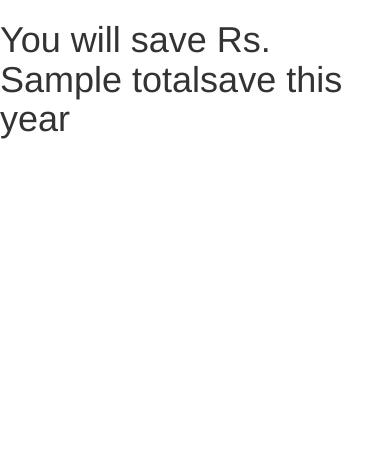
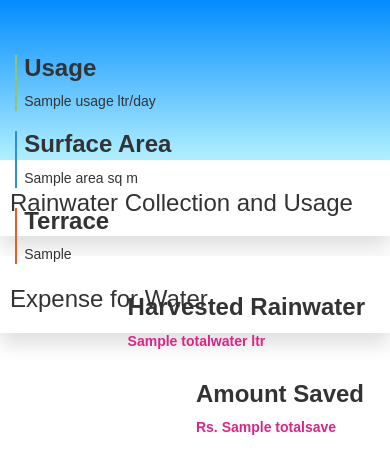
Before and after one commit to 404found-everesthack/junkiri, a Django app: template junapp/templates/junapp/result.html in a window 390 px wide. Shown: the top 474 px of the page. Run offline with Django 3.2, Linux system fonts and the light colour scheme; the template is opened without the code that fills it: most values are stand-ins (such as "Sample title", 1, 10 or a date in 2020); parts of the project's set-up code (start-up, migrations or seed data) failed here and were passed over; some libraries are stand-ins or nearby versions.

Commit message:
harvest final

```diff
--- a/junapp/static/junapp/style/css/harvest.css
+++ b/junapp/static/junapp/style/css/harvest.css
@@ -97,7 +97,7 @@ body{
     display: none;
     height:3rem;
 }
-.prev-input button{
+.prev-input span{
     border: none;
     background: none;
     outline: none;
@@ -105,7 +105,7 @@ body{
 .prev-input .fa{
     padding-left: 5px;
 }
-.prev-input button:hover{
+.prev-input span:hover{
     transform: scale(1.2);
     color:green;
     font-weight: bold;
@@ -216,3 +216,6 @@ body{
         font-weight: bold;
         color:#dc2487;
     }
+    .align-mid{
+        padding-left:18%
+    }
--- a/junapp/templates/junapp/result.html
+++ b/junapp/templates/junapp/result.html
@@ -1,24 +1,60 @@
+<!DOCTYPE html>
+<html lang="en">
 <head>
-    <script src="http://d3js.org/d3.v4.min.js"></script>
+    <meta charset="UTF-8">
+    <title>Title</title>
+    {% load staticfiles %}
+    <link rel="stylesheet" href="https://cdnjs.cloudflare.com/ajax/libs/font-awesome/4.7.0/css/font-awesome.min.css">
+<link rel="stylesheet" href="{% static 'junapp/style/css/bootstrap.min.css' %}">
+<link rel="stylesheet" href="{% static 'junapp/style/css/style.css' %}">
+
+<link rel="stylesheet" href="{% static 'junapp/style/css/harvest.css' %}">
+<script src="{% static 'junapp/style/js/jquery.min.js' %}"></script>
+<script src="{% static 'junapp/style/js/bootstrap.min.js' %}"></script>
+     <script src="http://d3js.org/d3.v4.min.js"></script>
     {% load staticfiles %}
     <script src="http://dimplejs.org/dist/dimple.v2.3.0.min.js"></script>
-    <link rel="stylesheet" href="{% static 'junapp/style/css/bootstrap.min.css' %}">
 
-    <style>
-        .none {display: none}
-    </style>
 </head>
 <body>
-<h1>You will save Rs. {{ result.totalsave }} this year</h1>
-<div class="row">
-    <div class="col-sm-6" id="div-chart">
 
-    </div>
-    <div class="col-sm-6" id="div-chart-price">
+<div class="upper-half">
+    <div class="row disp-inline param">
+        <div class="insights-green col-md-1">
+            <h3 class="no-pad">Usage</h3>
+            <p>{{ result.usage }} ltr/day</p>
+        </div>
+        <div class="insights-blue col-md-1">
+            <h3 class="no-pad">Surface Area</h3>
+            <p>{{ result.area }} sq m</p>
+        </div>
+        <div class="insights-red col-md-1">
+            <h3 class="no-pad">Terrace</h3>
+            <p>{{ result.terrace_type }}</p>
+        </div>
+        <div class="harvest">
+            <h3>Harvested Rainwater</h3>
+            <p>{{ result.totalwater }} ltr</p>
+        </div>
+        <div class="harvest" style="border-right: 1px solid white">
+            <h3>Amount Saved</h3>
+            <p>Rs. {{ result.totalsave }}</p>
+        </div>
 
     </div>
 </div>
+<div class="section-wrapper">
+    <h3>Rainwater Collection and Usage</h3>
+    <div id="div-chart" class="align-mid">
 
+    </div>
+</div>
+<div class="section-wrapper">
+    <h3>Expense for Water</h3>
+      <div id="div-chart-price" class="align-mid">
+
+    </div>
+</div>
 <script type="text/javascript">
     {% autoescape off %}
         var data={{ result.monthly }}
@@ -78,3 +114,4 @@
 </script>
 
 </body>
+</html>
--- a/junapp/urls.py
+++ b/junapp/urls.py
@@ -18,12 +18,12 @@ from django.urls import path
 
 from junapp import views
 # from junapp.views import checkifreached, checkharvesting,logi,inputTest
-from junapp.views import checkharvesting, rainwaterharvest
+from junapp.views import checkharvesting, rainwaterharvest, logi, inputTest
 
 urlpatterns = [
     path('rainwater-harvest',rainwaterharvest,name='rainwater-harvest'),
     path('check-harvesting',checkharvesting, name='check-harvesting'),
     path('logistic',logi, name='logistic'),
-    path('inputTest', inputTest, name='inputTest')
+    path('inputTest',  inputTest, name='inputTest')
 
 ]
```
Also changed, not shown: junapp/templates/junapp/harvest-result.html (deleted, +0 -57 lines), junapp/templates/junapp/input.html (+4 -4 lines), junapp/templates/junapp/uploader.html (+5 -4 lines), junapp/views.py (+7 -1 lines).
